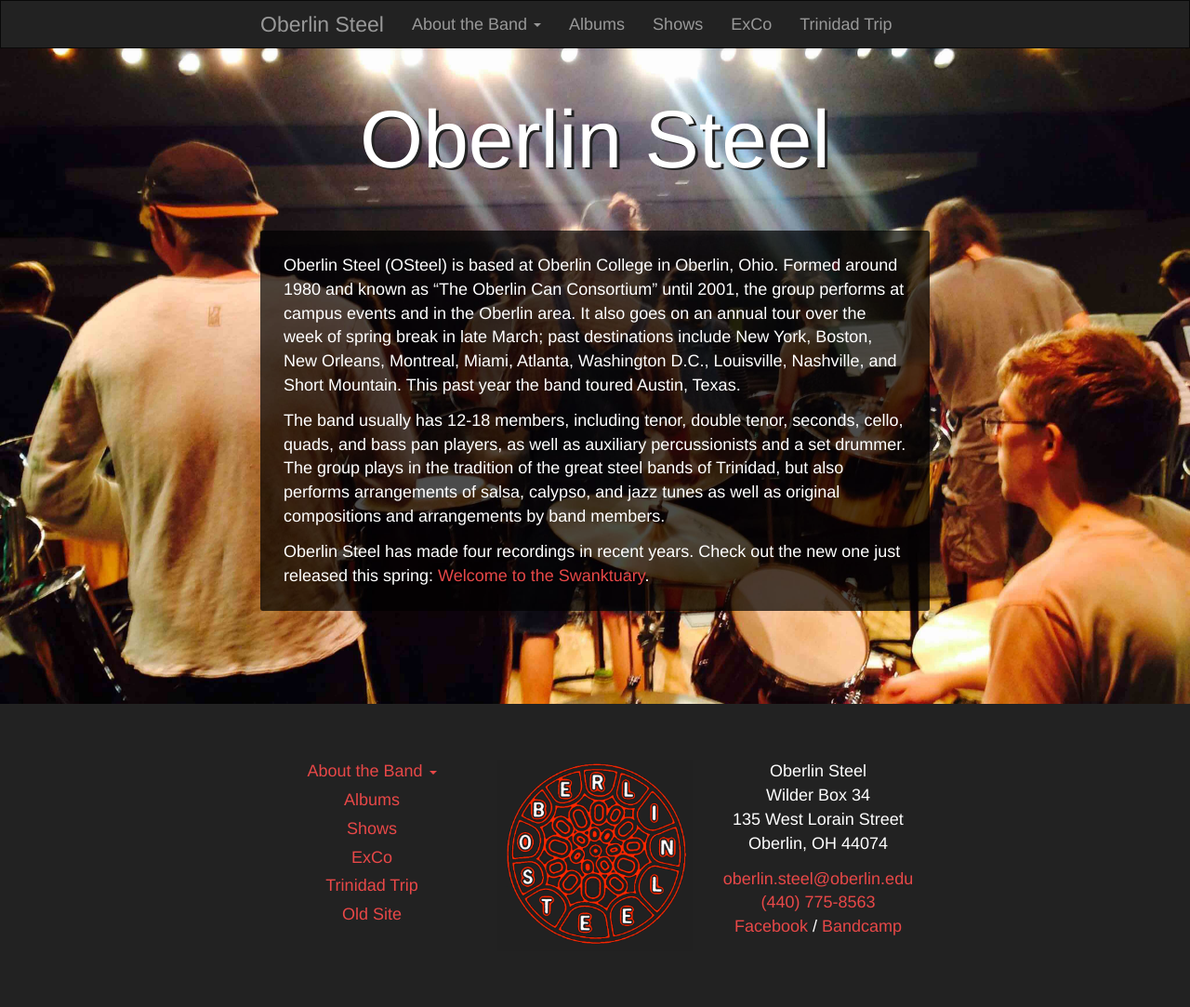
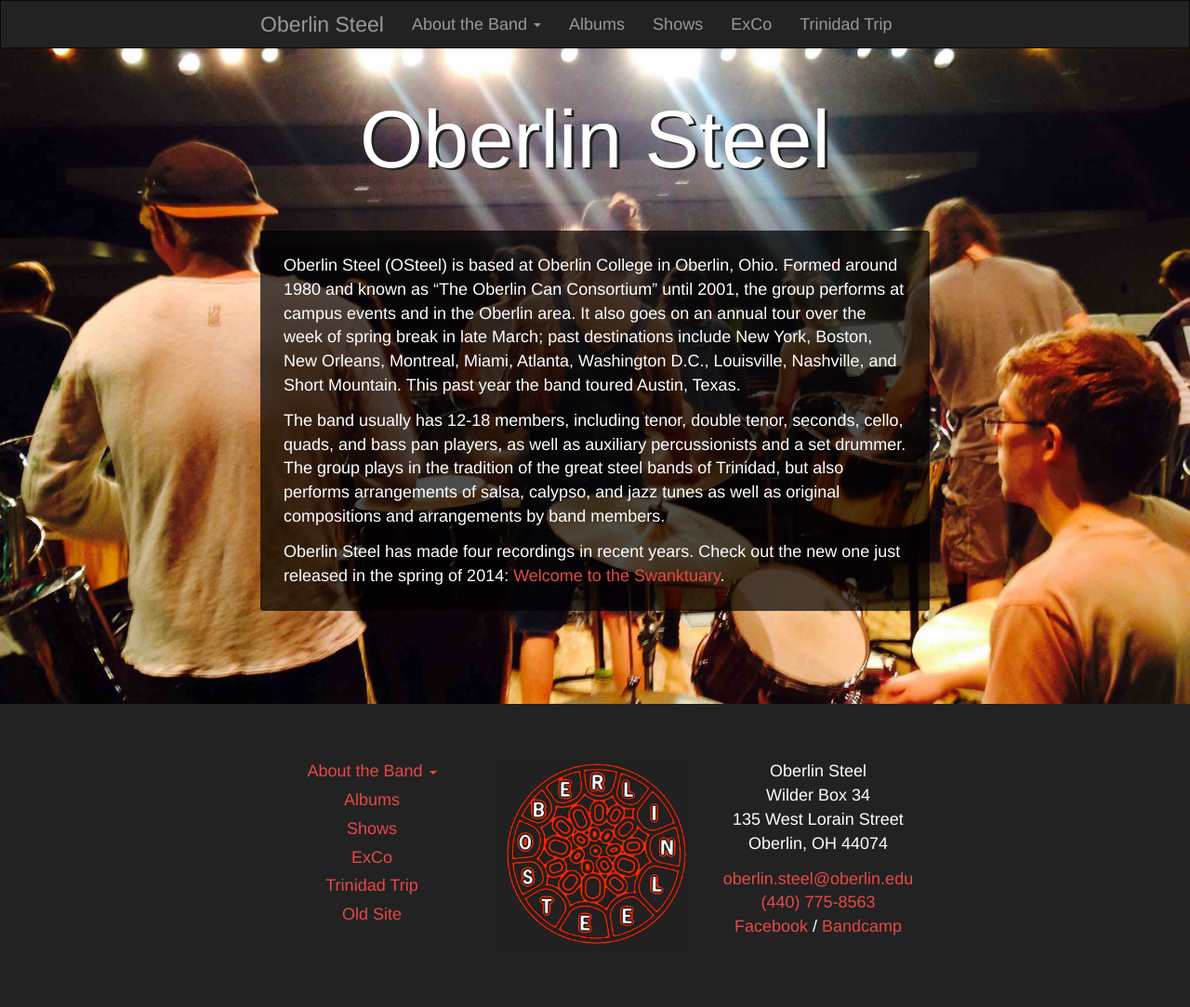
Before and after one commit to oberlinsteel/oberlinsteel.github.io, a Jekyll site: the page built from index.md, in a window 1280 px wide. Shown: the whole page at 93% size. Built offline with Jekyll 4.4.1, drawn with Linux system fonts in a browser that asks for light colours; Markdown is read by kramdown in place of the engine named in the settings.

Commit message:
Update index.md

```diff
--- a/index.md
+++ b/index.md
@@ -10,4 +10,4 @@
 
 The band usually has 12-18 members, including tenor, double tenor, seconds, cello, quads, and bass pan players, as well as auxiliary percussionists and a set drummer. The group plays in the tradition of the great steel bands of Trinidad, but also performs arrangements of salsa, calypso, and jazz tunes as well as original compositions and arrangements by band members.
 
-Oberlin Steel has made four recordings in recent years. Check out the new one just released this spring: [Welcome to the Swanktuary]({{ site.baseurl }}/albums/welcome-to-the-swanktuary).
+Oberlin Steel has made four recordings in recent years. Check out the new one just released in the spring of 2014: [Welcome to the Swanktuary]({{ site.baseurl }}/albums/welcome-to-the-swanktuary).
```
